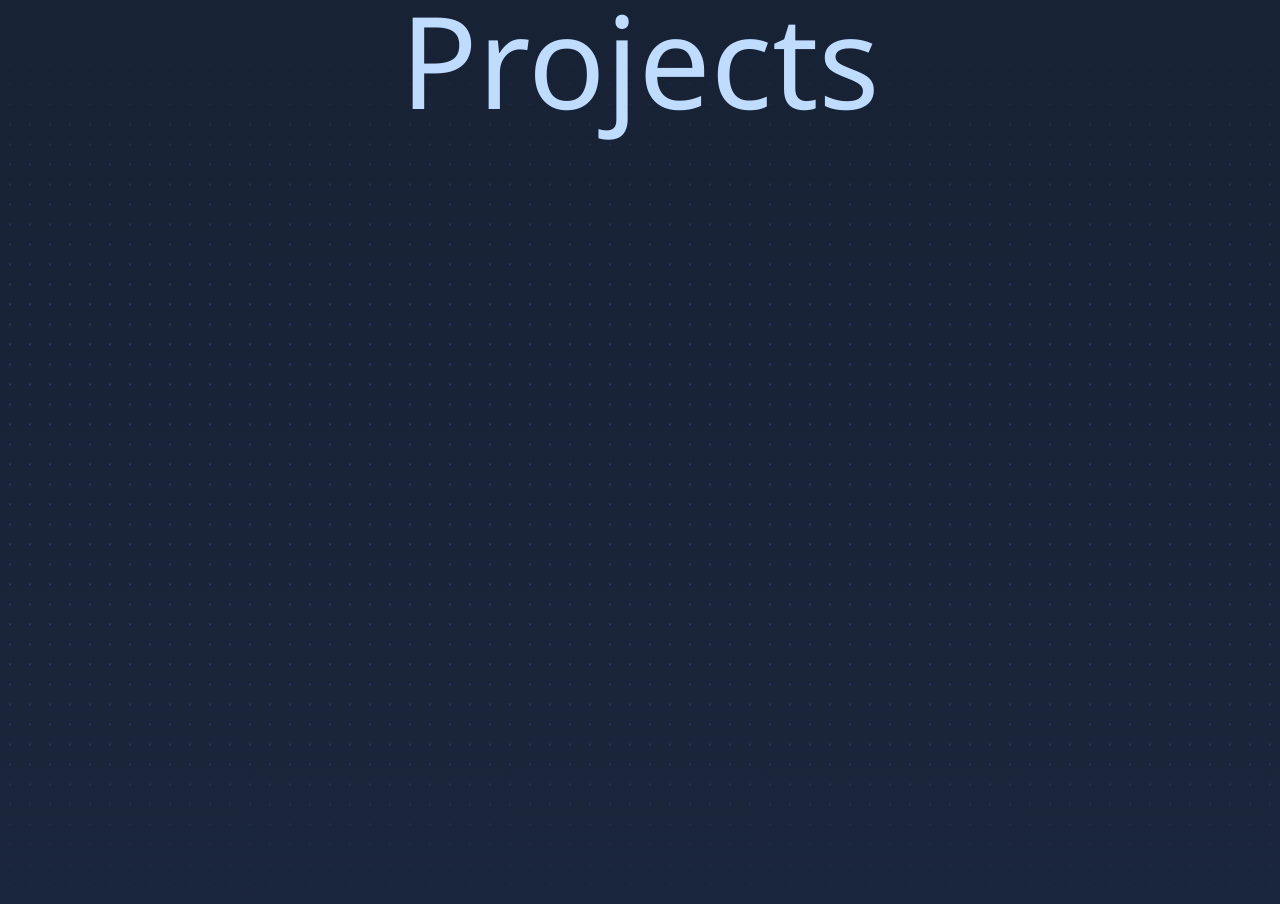
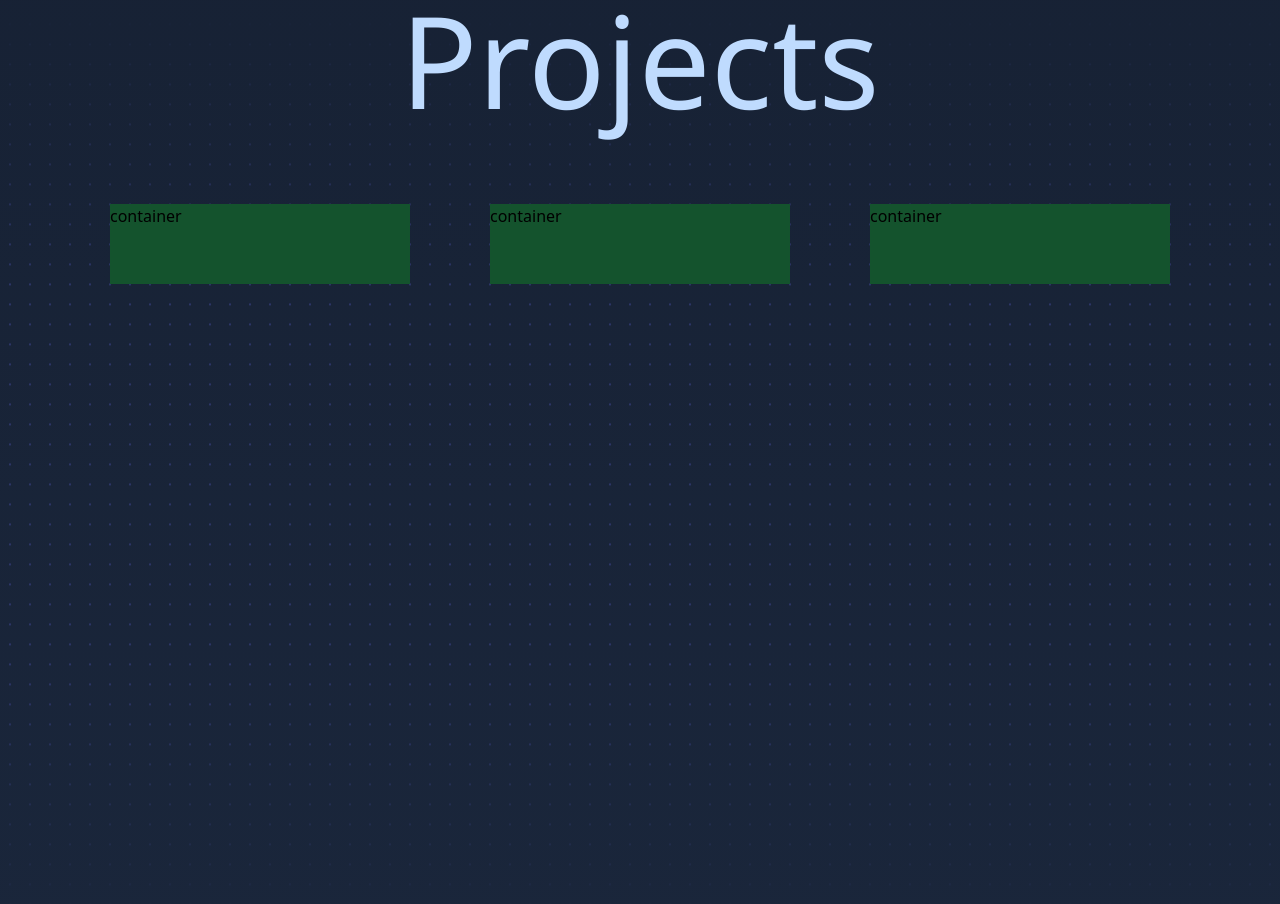
Before and after one commit to Amine-Nova/Portfolio, a React (Create React App) app: page / in a window 1280 px wide. Shown: the part 1980-2884 px from the top of the page. Built offline with nearby package versions, Linux system fonts and the light colour scheme.

Commit message:
set items

```diff
--- a/src/App.jsx
+++ b/src/App.jsx
@@ -4,6 +4,7 @@
 import ClickSpark from "./components/spark/spark";
 import Text from "./components/HeyText/text";
 import Terminal from "./components/Terminal/terminal";
+import Container from "./components/Containers/container";
 // import LiquidEther from "./components/Backgrounds/rails"
 // With custom prop values
 function App() {
@@ -53,6 +54,7 @@
         <section className="w-full flex flex-col items-center relative h-[60em]">
           <div className="dotted absolute inset-0"></div>
           <Projects />
+          <Container />
         </section>
         </div>
       </main>
--- /dev/null
+++ b/src/components/Containers/container.jsx
@@ -0,0 +1,19 @@
+import React from 'react'
+
+const container = () => {
+  return (
+    <div className='grid grid-cols-3 gap-20 px-4 py-20 relative'>
+      <div className='w-[300px] h-[80px] bg-green-900 border-blue-800'>
+        container
+      </div>
+      <div className='w-[300px] h-[80px] bg-green-900 border-blue-800'>
+        container
+      </div>
+      <div className='w-[300px] h-[80px] bg-green-900 border-blue-800'>
+        container
+      </div>
+    </div>
+  )
+}
+
+export default container
```
Also changed, not shown: src/components/Projects/projects.jsx (+9 -7 lines).
